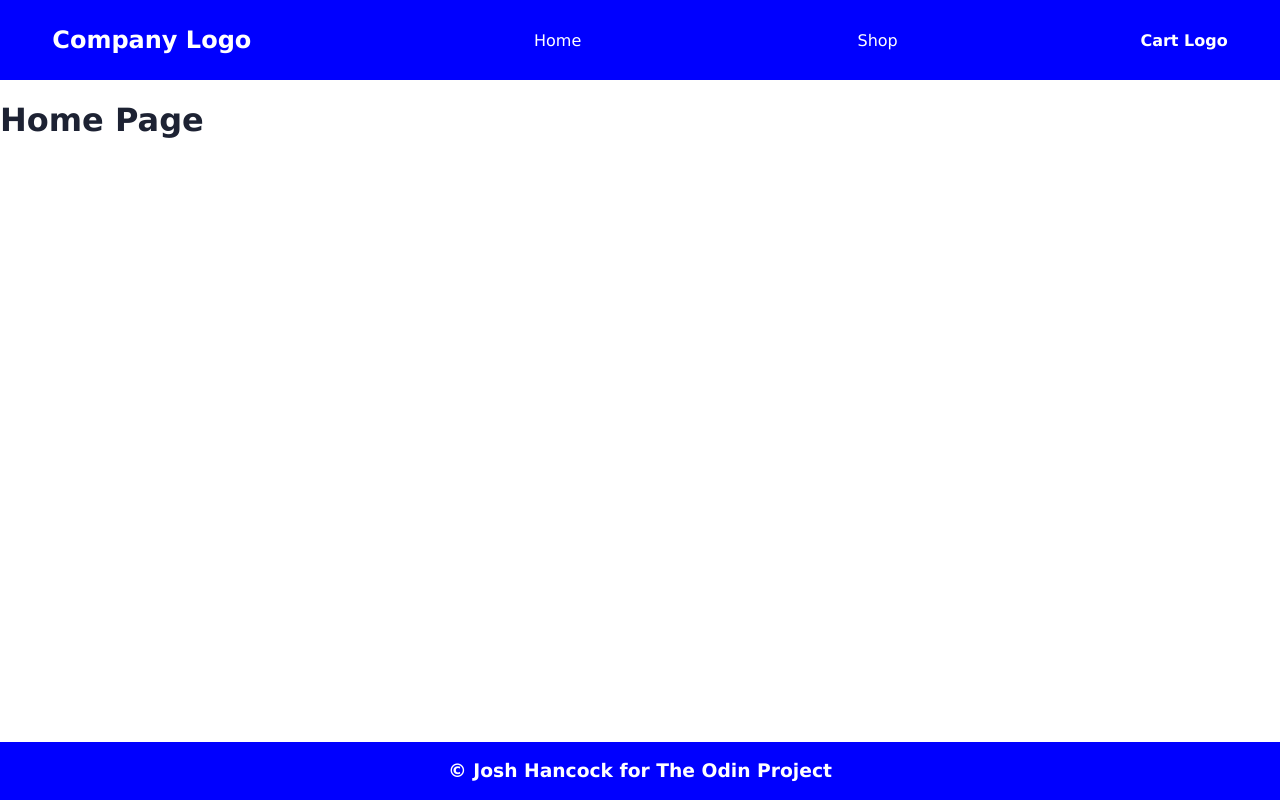
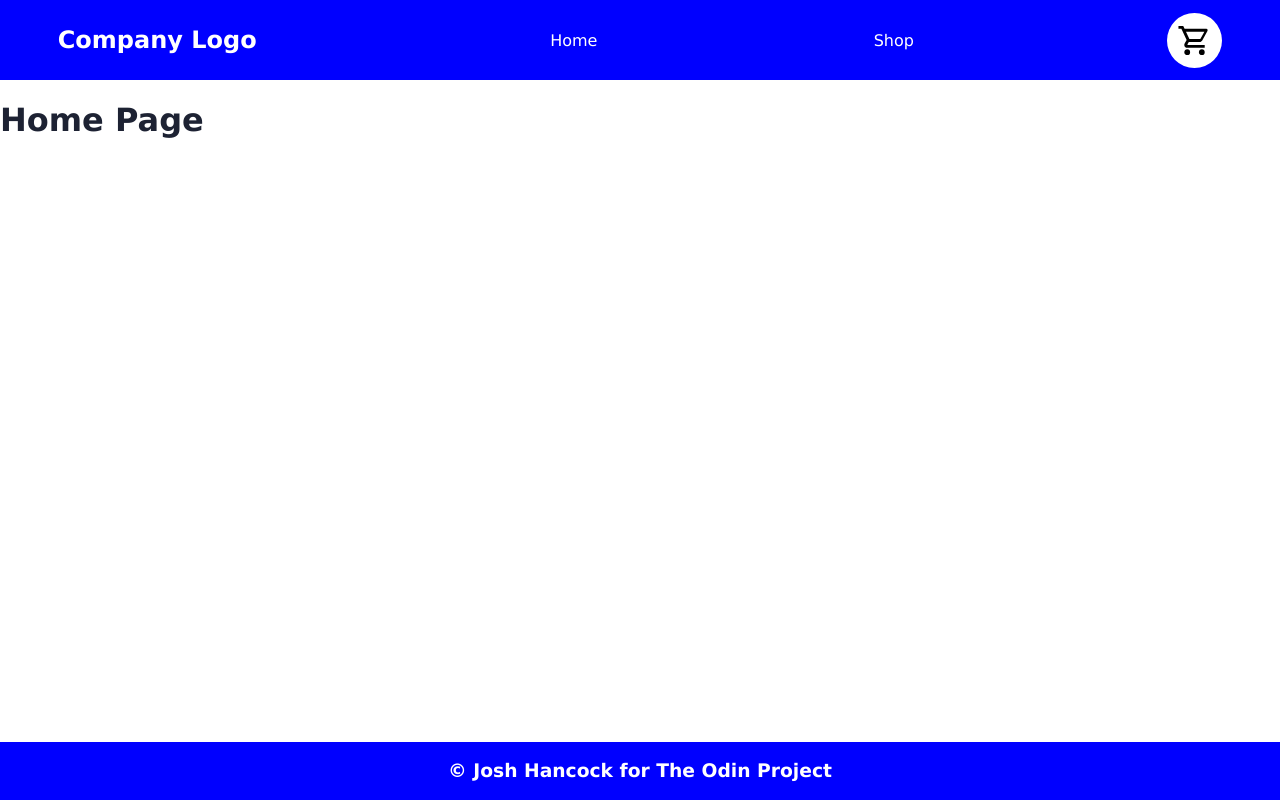
Before and after one commit to livingicon/shopping-cart, a React (Create React App) app: page / in a window 1280 px wide. Built offline with nearby package versions, Linux system fonts and the light colour scheme; no server answers.

Commit message:
Positioned cartNum with round cart icon

```diff
--- a/src/components/Nav/Cart.js
+++ b/src/components/Nav/Cart.js
@@ -1,13 +1,14 @@
 // Cart.js
 
 import React from "react";
+import cartOutline from "../../images/cartOutline.svg";
 
 const Cart = ({ cartItems, openCart }) => {
 
   return (
-    <div>
-      <h4 id="cartLogo" onClick={openCart}>Cart Logo</h4>
-      <div id="cartItems">
+    <div id="nav-cart">
+      <img src={cartOutline} alt="cart" id="cartIcon" onClick={openCart} />
+      <div id="cartNum">
         {cartItems.length ? cartItems.length : null}
       </div>
     </div>
--- a/src/components/style.css
+++ b/src/components/style.css
@@ -58,6 +58,32 @@ nav {
   color: red;
 }
 
+#nav-cart {
+  display: flex;
+}
+
+#cartIcon {
+  width: 35px;
+  height: 35px;
+  background-color: white;
+  padding: 10px;
+  border-radius: 50%;
+  overflow: visible;
+}
+
+#cartNum {
+  position: fixed;
+  margin-left: 35px;
+  width: 20px;
+  color: black;
+  background-color: aqua;
+  border-radius: 50%;
+  font-weight: bold;
+  display: flex;
+  justify-content: center;
+  align-items: center;
+}
+
 #cart-container {
   position: fixed;
   top: 0;
```
Also changed, not shown: src/images/cartOutline.svg (added).
